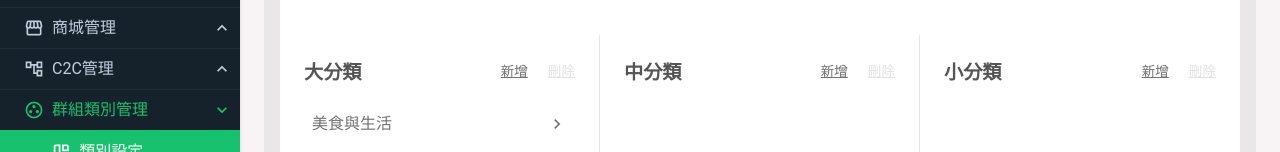
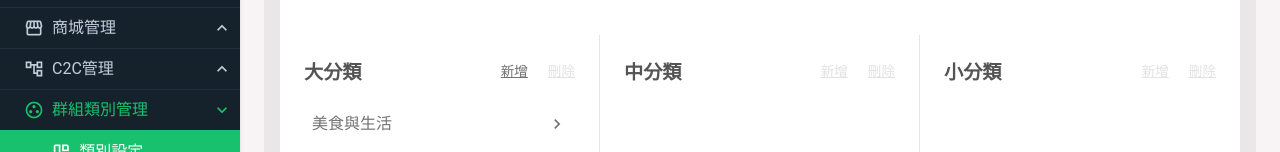
Before and after one commit to tommyshhhhhhhhhhhhhhih/fun-backstage, a plain HTML site: page 9.2_data-type-list.html in a window 1280 px wide. Shown: the part 206-358 px from the top of the page. Drawn offline with nearby package versions, Linux system fonts and the light colour scheme.

Commit message:
Add files via upload

```diff
--- a/9.2_data-type-list.html
+++ b/9.2_data-type-list.html
@@ -150,7 +150,7 @@
                     <div class="category-head">
                       <p class="text-h5 pb-md">中分類</p>
                       <div class="category-btn">
-                        <button class="b-btn-default text m-none px-xs" @click="addMediumForm">新增</button>
+                        <button class="b-btn-default text m-none px-xs" @click="addMediumForm" :disabled="!mainList">新增</button>
                         <button class="b-btn-default text m-none px-xs" @click="deleteMediumForm" :disabled="!mediumList">刪除</button>
                       </div>
                     </div>
@@ -216,7 +216,7 @@
                     <div class="category-head">
                       <p class="text-h5 pb-md">小分類</p>
                       <div class="category-btn">
-                        <button class="b-btn-default text m-none px-xs" @click="addSmallForm">新增</button>
+                        <button class="b-btn-default text m-none px-xs" @click="addSmallForm" :disabled="!mediumList">新增</button>
                         <button class="b-btn-default text m-none px-xs" @click="deleteSmallForm" :disabled="!smallList">刪除</button>
                       </div>
                     </div>
```
